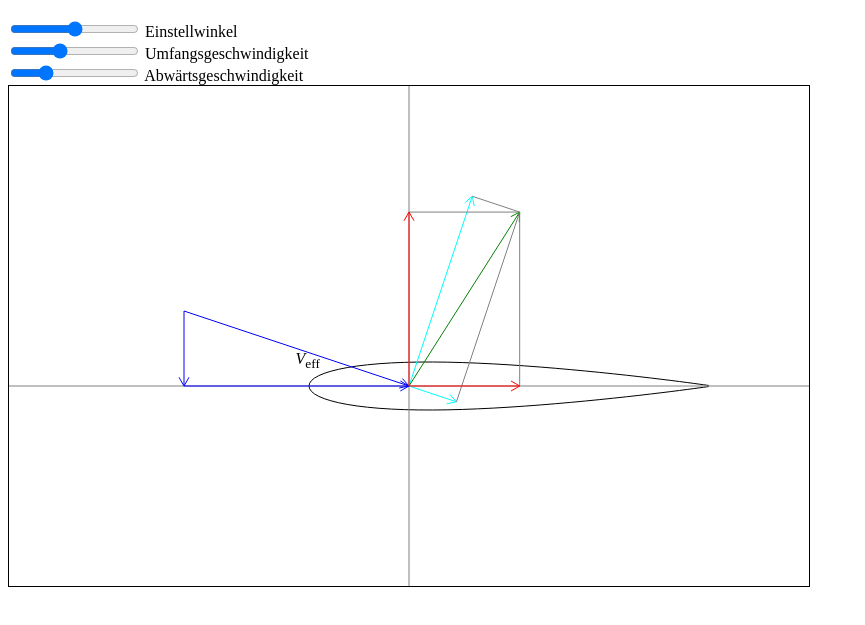
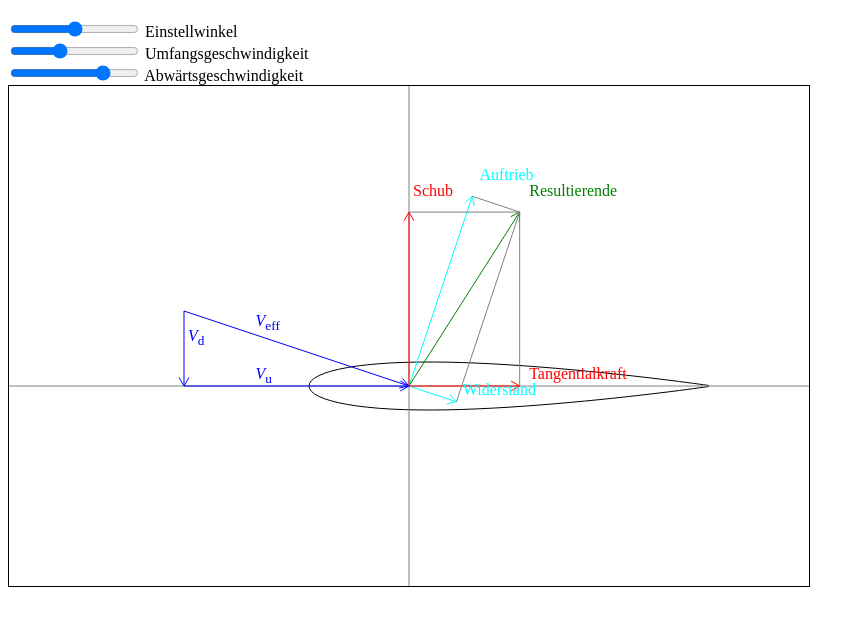
Before and after one commit to ORoyalRIDEr/fluegelblattheorie, a plain HTML site: page index.html in a window 1280 px wide. Shown: the part 61-686 px from the top of the page, without its empty margins (0-865 px from the left). Drawn offline with Linux system fonts and the light colour scheme.

Commit message:
Add text to vectors

```diff
--- a/code.js
+++ b/code.js
@@ -1,4 +1,18 @@
+drawVecs = Object;
+
 addEventListener('load', function(e) {
+    const canvas = document.querySelector('#drawCanvas');
+
+    drawVecs.Vd = new DrawableVector(canvas, new Vector(0,0), new Vector(0,0), 'blue', '<i>V</i><sub>d</sub>', 0.5);
+    drawVecs.Vu = new DrawableVector(canvas, new Vector(0,0), new Vector(0,0), 'blue', '<i>V</i><sub>u</sub>', 0.3);
+    drawVecs.Veff = new DrawableVector(canvas, new Vector(0,0), new Vector(0,0), 'blue', '<i>V</i><sub>eff</sub>', 0.3);
+
+    drawVecs.L = new DrawableVector(canvas, new Vector(0,0), new Vector(0,0), 'cyan', 'Auftrieb', 1.05);
+    drawVecs.D = new DrawableVector(canvas, new Vector(0,0), new Vector(0,0), 'cyan', 'Widerstand', 1.05);
+    drawVecs.Ra = new DrawableVector(canvas, new Vector(0,0), new Vector(0,0), 'green', 'Resultierende', 1.05);
+    drawVecs.S = new DrawableVector(canvas, new Vector(0,0), new Vector(0,0), 'red', 'Schub', 1.05);
+    drawVecs.T = new DrawableVector(canvas, new Vector(0,0), new Vector(0,0), 'red', 'Tangentialkraft', 1.05);
+
     draw();
   });
 
@@ -10,7 +24,7 @@ function draw() {
     rotIn = +document.querySelector('#angleInput').value;
     rot = rotIn/180*Math.PI;
 
-    center = [400, 300];
+    center = new Vector(400, 300);
 
     ctx.clearRect(0, 0, canvas.width, canvas.height);
     drawAirfoil(ctx, center, rot, 4);
@@ -31,74 +45,50 @@ function draw() {
     ctx.strokeStyle = 'grey';
 
     // draw velocities
-    velScale = 3;
+    let velScale = 3;
 
-    Vu = +document.querySelector('#VuInput').value;
-    VuPx = Vu * velScale;
-    ctx.strokeStyle = 'blue';
-    ctx.beginPath();
-    VuStartX = center[0]-VuPx;
-    canvas_arrow(ctx, VuStartX, center[1], center[0], center[1]);
-    ctx.stroke();
+    /// get inputs
+    let VuTrue = +document.querySelector('#VuInput').value;
+    let VdTrue = +document.querySelector('#VdInput').value;
 
-    Vd = +document.querySelector('#VdInput').value;
-    VdPx = Vd * velScale;
-    ctx.strokeStyle = 'blue';
-    ctx.beginPath();
-    VuStartY = center[1]+VdPx;
-    canvas_arrow(ctx, VuStartX, VuStartY, VuStartX, center[1]);
-    ctx.stroke();
+    /// create vectors
+    let Vu = new Vector(VuTrue * velScale, 0);
+    let Vd = new Vector(0, VdTrue * velScale);
+    let Veff = Vu.add(Vd);
 
-    ctx.strokeStyle = 'blue';
-    ctx.beginPath();
-    VuStartY = center[1]+VdPx;
-    canvas_arrow(ctx, VuStartX, VuStartY, center[0], center[1]);
-    ctx.stroke();
-
-    //let VeffTxt = document.querySelector('#veff_text');
-    canvasPos = canvas.getBoundingClientRect();
-    vVeff = new Vector(center[0] - VuStartX, center[1] - VuStartY);
-    vCenter = new Vector(canvasPos.left + center[0], canvasPos.top + center[1]);
-    textPos = vCenter.subtract(vVeff.mult(1/2));
-    b = new Vector(3,5);
-
-    let VeffTxt = document.getElementById('veff_text');
-    VeffTxt.style.position = "absolute";
-
-    VeffTxt.style.left = textPos[0] + 'px';
-    VeffTxt.style.top = textPos[1] - 20 + 'px';
+    /// draw vectors
+    drawVecs.Vu.newVectorValues(center.add(Vu.mult(-1)), Vu);
+    drawVecs.Vd.newVectorValues(center.add(Veff.mult(-1)), Vd);
+    drawVecs.Veff.newVectorValues(center.add(Veff.mult(-1)), Veff);
 
 
     // draw forces
-    eps = 4; // A/W
-    scale = 50;
-    Veff = [center[0]-VuStartX, center[1]-VuStartY];
-    Veff_norm = Math.sqrt(Veff[0]*Veff[0] + Veff[1]*Veff[1]);
-    xa = Veff.map((x) => x/Veff_norm);
+    let eps = 4; // A/W
+    let forceScale = 50;
 
-    W = xa.map((x) => scale*x);
-    drawVector(ctx, center, W, 'cyan');
+    /// create Vectors
+    let xa = Veff.normalized();
+    let ya = new Vector(xa[1], -xa[0]);
 
-    ya = [xa[1], -xa[0]];
-    A = ya.map((x) => scale*eps*x);
-    drawVector(ctx, center, A, 'cyan');
+    let D = xa.mult(forceScale);
+    let L = ya.mult(forceScale * eps);
+    let Ra = D.add(L);
+    let S = new Vector(0, Ra[1]) ; // Thrust
+    let T = new Vector(Ra[0], 0) ; // Tangent Force
 
-    // helper lines
-    Aend = [center[0]+A[0], center[1]+A[1]];
-    drawVectorNoArrow(ctx, Aend, W, 'grey');
-    Wend = [center[0]+W[0], center[1]+W[1]];
-    drawVectorNoArrow(ctx, Wend, A, 'grey');
+    // draw vectors
+    drawVecs.D.newVectorValues(center, D);
+    drawVecs.L.newVectorValues(center, L);
+    drawVecs.Ra.newVectorValues(center, Ra);
+    drawVecs.S.newVectorValues(center, S);
+    drawVecs.T.newVectorValues(center, T);
 
-    Ra = [W[0]+A[0], W[1]+A[1]];
-    drawVector(ctx, center, Ra, 'green');
+    /// helper lines
+    drawVectorNoArrow(ctx, center.add(L), D, 'grey');
+    drawVectorNoArrow(ctx, center.add(D), L, 'grey');
 
-    // Forces in blade frame
-    Ra_end = [center[0]+Ra[0], center[1]+Ra[1]];
-    drawVectorNoArrow(ctx, Ra_end, [0, -Ra[1]], 'grey');
-    drawVectorNoArrow(ctx, Ra_end, [-Ra[0], 0], 'grey');
-
-    drawVector(ctx, center, [0, Ra[1]], 'red');
-    drawVector(ctx, center, [Ra[0], 0], 'red');
+    drawVectorNoArrow(ctx, center.add(Ra), [0, -Ra[1]], 'grey');
+    drawVectorNoArrow(ctx, center.add(Ra), [-Ra[0], 0], 'grey');
 }
 
 function drawVector(ctx, startPos, vec, color)
@@ -170,6 +160,47 @@ class Vector extends Array {
     }
     mult(num) {
         return this.map((e) => e * num);
+    }
+    norm() {
+        return Math.sqrt( this.reduce((prev, x) => x*x + prev, 0) );
+    }
+    normalized() {
+        return this.mult( 1/this.norm() );
+    }
+}
+
+class DrawableVector {
+    constructor(canvas, startPos, vector, color, text, textPos) {
+        this.canvas = canvas;
+        this.startPos = startPos;
+        this.vector = vector;
+        this.color = color;
+        this.text = text;
+        this.textPos = textPos;
+
+        let canvasPos = canvas.getBoundingClientRect();
+        this.canvasPosVec = new Vector(canvasPos.left, canvasPos.top);
+
+        this.textEl = document.createElement('div');
+        this.textEl.innerHTML = text;
+        this.textEl.style.position = 'absolute';
+        this.textEl.style.color = color;
+        canvas.parentElement.appendChild(this.textEl);
+
+        this.newVectorValues(startPos, vector);
+    }
+
+    newVectorValues(startPos, vector) {
+        this.startPos = startPos;
+        this.vector = vector;
+
+        let textPos = this.canvasPosVec.add(startPos).add(vector.mult(this.textPos));
+        //let textPos = this.canvasPosVec;
+        this.textEl.style.left = textPos[0] + 5 + 'px';
+        this.textEl.style.top = textPos[1]  - 20 + 'px';
+
+        //console.log(this.canvasPosVec, startPos, vector, textPos)
+        drawVector(this.canvas.getContext('2d'), startPos, vector, this.color);
     }
 }
 
--- a/index.html
+++ b/index.html
@@ -20,14 +20,12 @@
     <label>Umfangsgeschwindigkeit</label>
   </div>
   <div>
-    <input type="range" id="VdInput" min=-50 max=50 value="-25" oninput="draw()"/>
+    <input type="range" id="VdInput" min=-50 max=50 value="25" oninput="draw()"/>
     <label>Abwärtsgeschwindigkeit </label>
   </div>
 
   <script src="./code.js"></script>
 
-  <div id="veff_text"><i>V</i><sub>eff</sub></div>
-
   <canvas id="drawCanvas" width="800" height="500" style="border:1px solid black"></canvas>
 
 </body>
```
